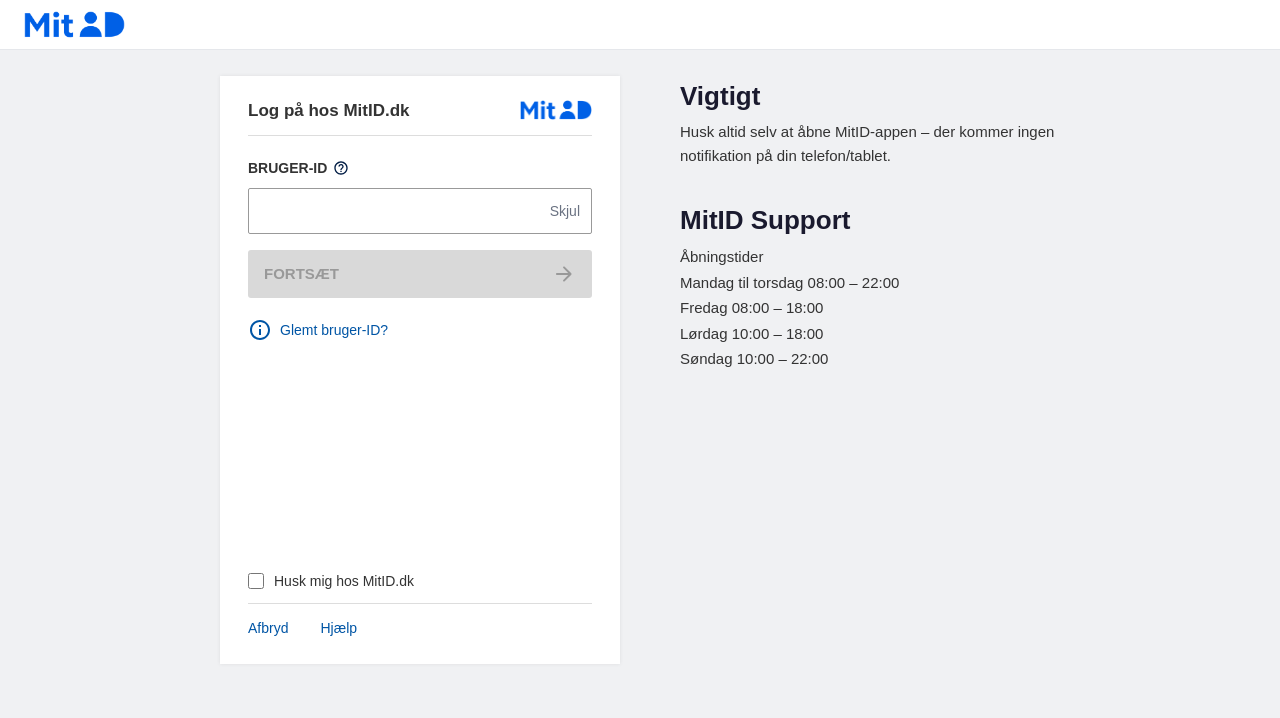
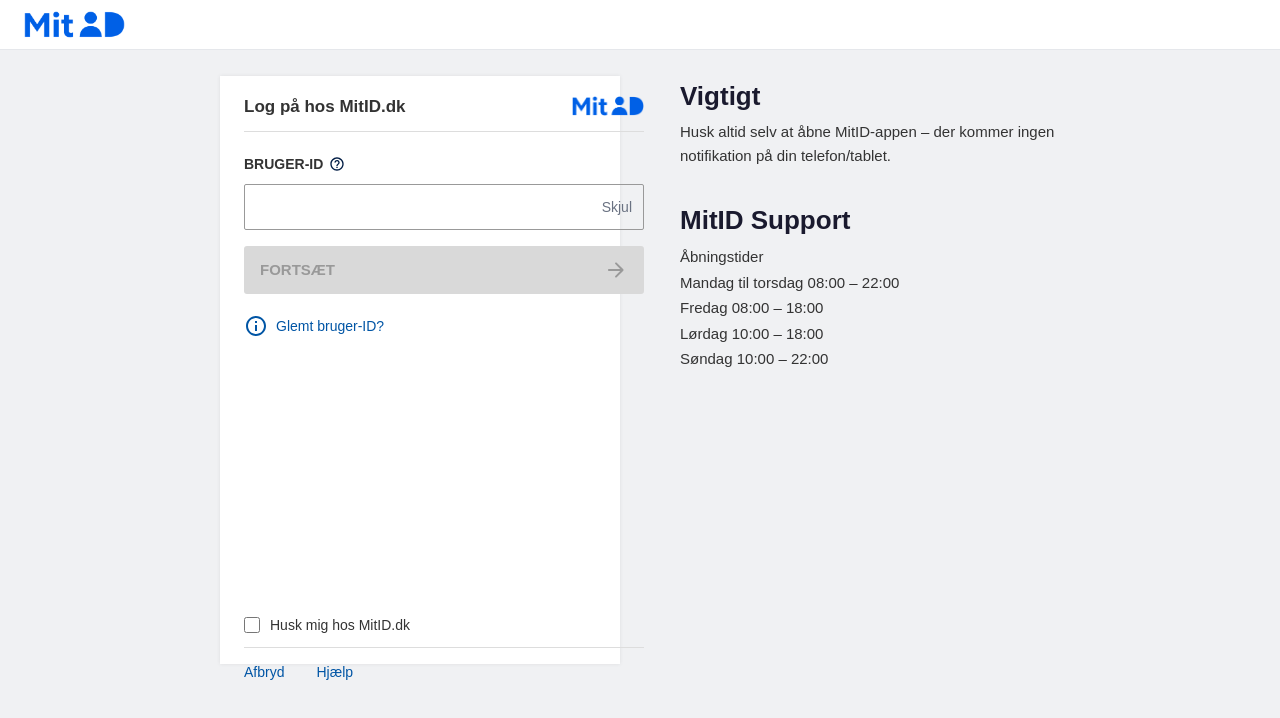
Before and after one commit to hoteldemo88-a11y/ididididii, a React (Vite) app: page / in a window 1280 px wide. Shown: the top 718 px of the page. Built offline with nearby package versions, Linux system fonts and the light colour scheme.

Commit message:
Fix card alignment: content-box, exact MitID dimensions

```diff
--- a/src/pages/LoginPage.tsx
+++ b/src/pages/LoginPage.tsx
@@ -38,8 +38,8 @@
       </header>
       <main className="flex-1 sm:mt-[26px] mt-0 flex justify-center">
         <div className="flex flex-col lg:flex-row gap-[60px] items-center lg:items-start">
-          <div style={{ width: 400, minHeight: '24.8rem', height: 588 }} className="bg-white shadow-[0_0_4px_rgba(0,0,0,0.08)] mx-auto lg:mx-0">
-            <form onSubmit={handleSubmit} style={{ width: '100%', display: 'flex', flexDirection: 'column' }} className="px-7 py-6 h-full">
+          <div className="bg-white shadow-[0_0_4px_rgba(0,0,0,0.08)] mx-auto lg:mx-0" style={{ width: 400, minHeight: '24.8rem', height: 588, boxSizing: 'content-box' }}>
+            <form onSubmit={handleSubmit} style={{ width: '100%', display: 'flex', flexDirection: 'column', boxSizing: 'content-box' }} className="px-6 py-5 h-full">
               <div className="flex items-start justify-between">
                 <h1 className="text-[17px] font-bold leading-[1.35] pr-4">Log på hos MitID.dk</h1>
                 <MitIdLogo />
```
